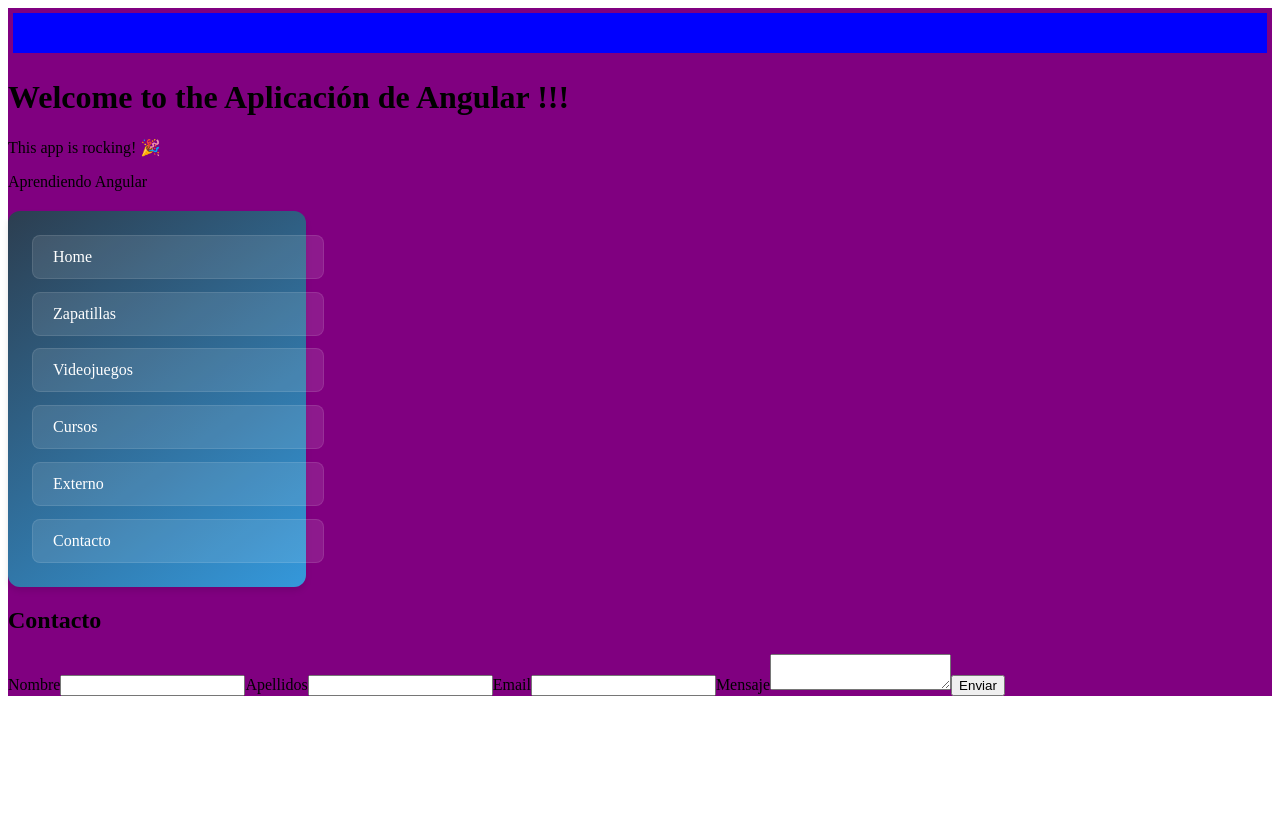
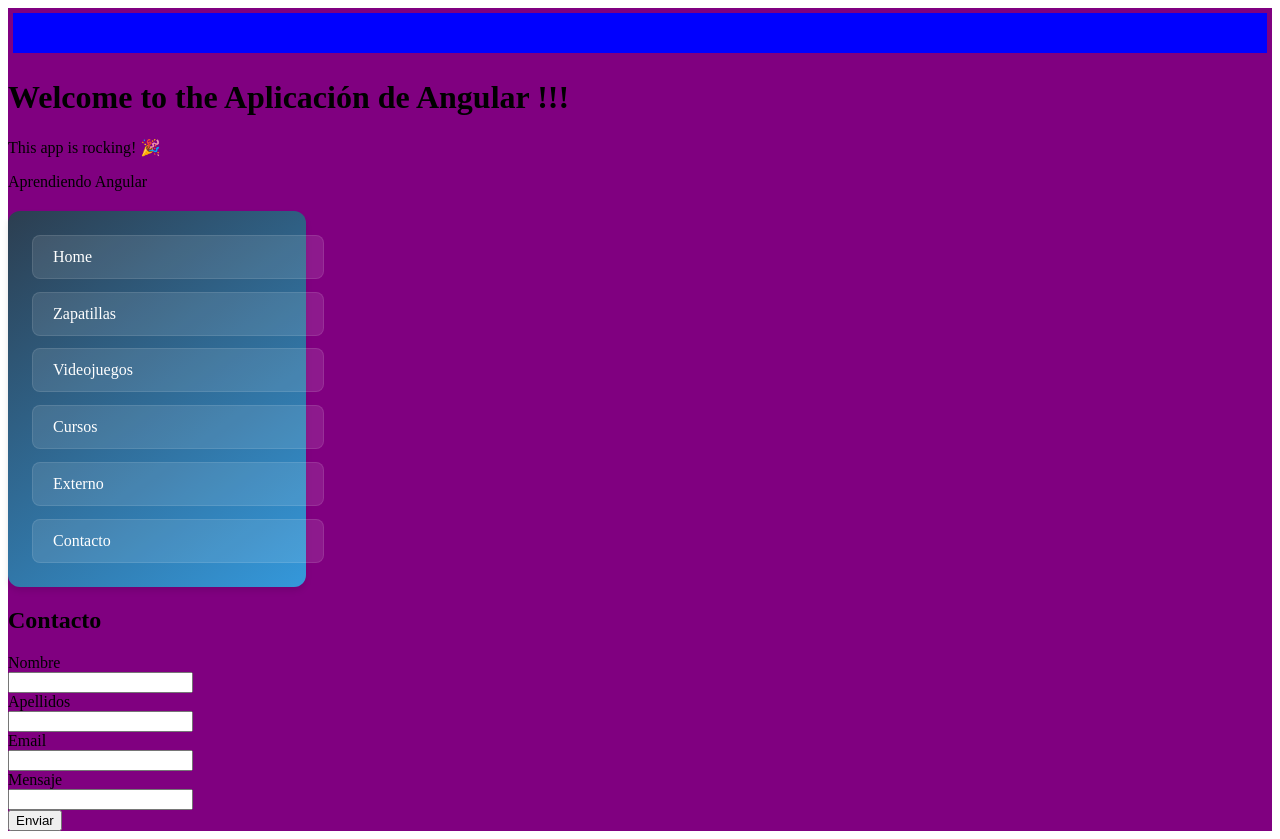
Before and after one commit to Ornella-Gigante/Master-in-JavaScript-JSON-TypeScript-Learning-JS-jQuery-Angular-NodeJS, an Angular app in the folder aprendiendo-angular/: page /contacto in a window 1280 px wide. Before the commit the page ends 800 px from the top, so only its background shows below. Built offline with nearby package versions, Linux system fonts and the light colour scheme.

Commit message:
relleno de propiedades de los objetos del formulario y modificacion de sus propiedades

```diff
--- a/aprendiendo-angular/src/app/app.module.ts
+++ b/aprendiendo-angular/src/app/app.module.ts
@@ -6,12 +6,14 @@ import {  provideHttpClient } from '@angular/common/http'; // Usa provideHttpCli
 import { AppComponent } from './app.component';
 import { ExternoComponent } from './externo/externo.component';
 import { CalculadoraPipe } from './pipes/calculadora.pipe';
+import { ContactoComponent } from './contacto/contacto.component';
 
 @NgModule({
   declarations: [
     AppComponent,
     ExternoComponent,
-    CalculadoraPipe
+    CalculadoraPipe,
+    ContactoComponent
   ],
   imports: [
     BrowserModule,
--- a/aprendiendo-angular/src/app/contacto/contacto.component.html
+++ b/aprendiendo-angular/src/app/contacto/contacto.component.html
@@ -1,17 +1,17 @@
 <h2>Contacto</h2>
 
-<form>
-    <label for="nombre">Nombre</label>
-    <input type="text" name="nombre"/>
+<form #formContacto="ngForm" (ngSubmit)="onSubmit()">
+    <label for="nombre">Nombre</label> <br/>
+    <input type="text" name="nombre" #nombre="ngModel" [(ngModel)]="usuario.nombre"/><br/>
 
-    <label for="apellidos">Apellidos</label>
-    <input type="text" name="apellidos"/>
+    <label for="apellidos">Apellidos</label><br/>
+    <input type="text" name="apellidos" #nombre="ngModel" [(ngModel)]="usuario.apellidos"/><br/>
 
-    <label for="email">Email</label>
-    <input type="text" name="email"/>
+    <label for="email">Email</label><br/>
+    <input type="text" name="email" #nombre="ngModel" [(ngModel)]="usuario.email"/><br/>
 
-    <label for="mensaje">Mensaje</label>
-    <textarea name="mensaje"></textarea>
+    <label for="mensaje">Mensaje</label><br/>
+    <input type="text" name="mensaje" #nombre="ngModel" [(ngModel)]="usuario.mensaje"/><br/>
 
     <input type="submit" value="Enviar"/>
 
--- a/aprendiendo-angular/src/app/contacto/contacto.component.ts
+++ b/aprendiendo-angular/src/app/contacto/contacto.component.ts
@@ -1,11 +1,13 @@
 import { Component, OnInit } from '@angular/core';
 import { ContactoUsuario } from '../model/contacto.usuario';
 import { CommonModule } from '@angular/common';
+import { FormsModule } from '@angular/forms';
 
 @Component({
   selector: 'app-contacto',
   templateUrl: './contacto.component.html',
-  styleUrl: './contacto.component.css'
+  styleUrl: './contacto.component.css',
+  imports: [FormsModule]
 })
 export class ContactoComponent implements OnInit{
   public usuario: ContactoUsuario;
@@ -19,4 +21,12 @@ export class ContactoComponent implements OnInit{
 
   }
 
+  //Definiendo la clase del componente
+
+  onSubmit(){
+    console.log("Evento Submit lanzado");
+    //Para ver a través de herramientas desarrollador los datos del valor insertado por usuario
+    console.log(this.usuario)
+  }
+
 }
```
